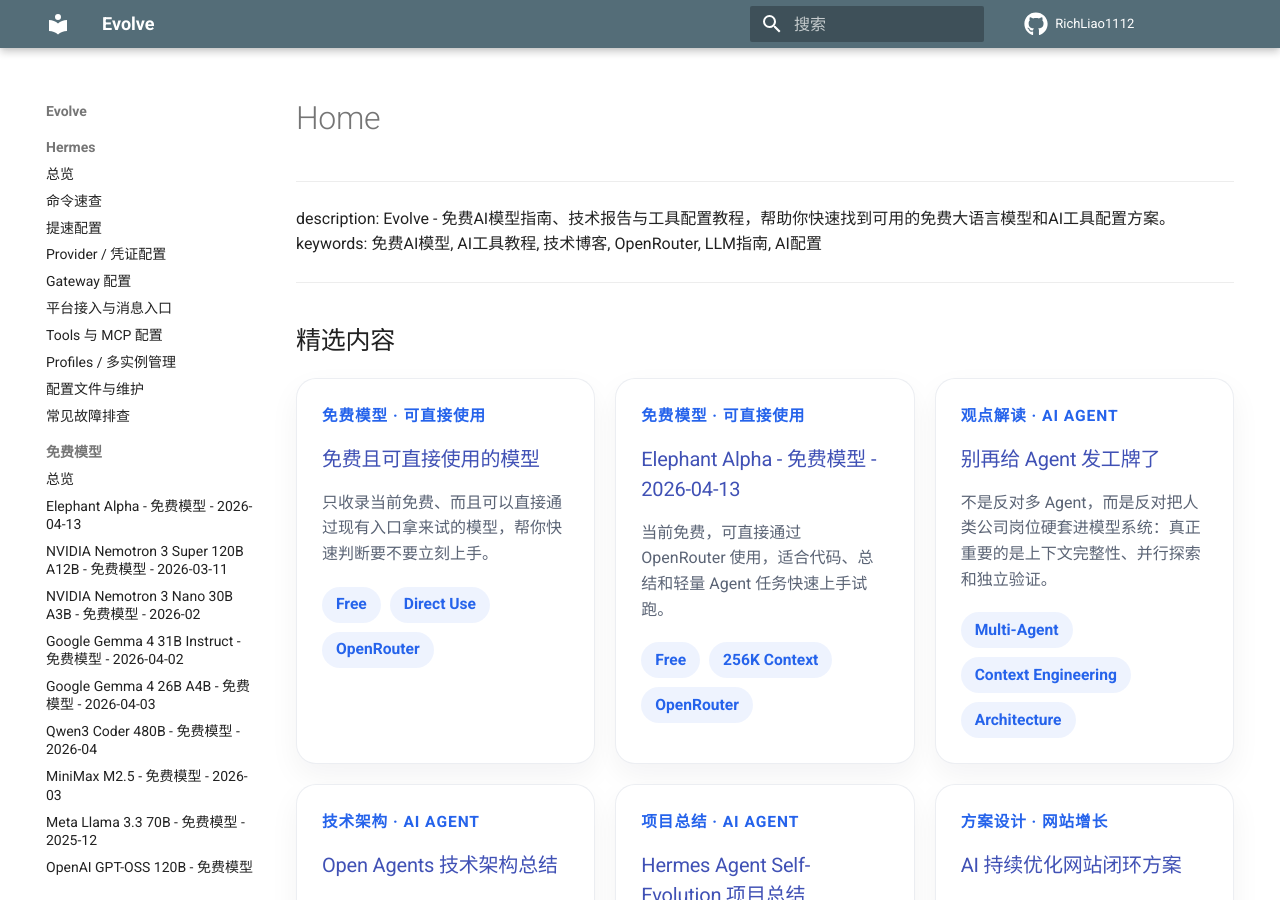
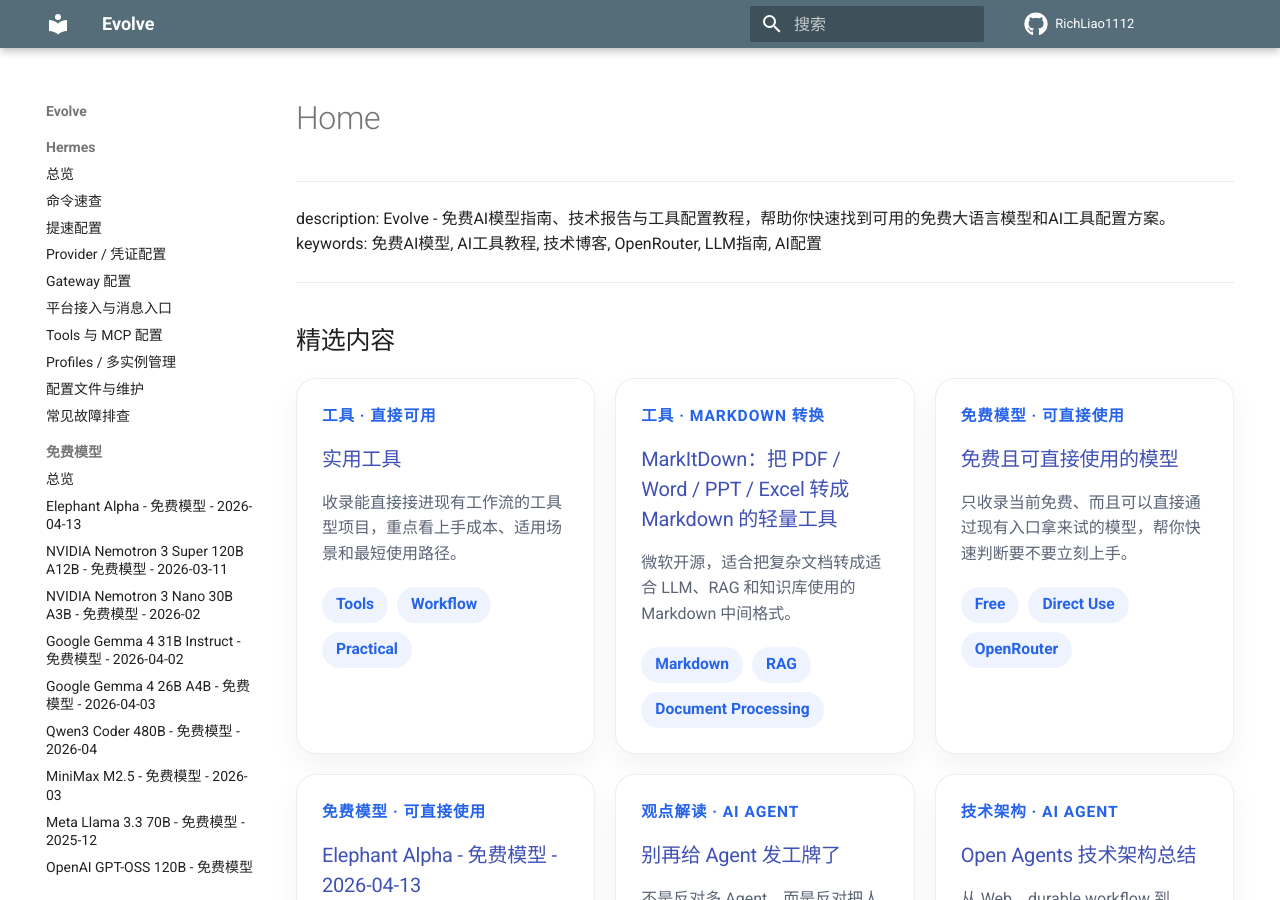
Before and after one commit to RichLiao1112/evolve, an MkDocs documentation site: the page built from docs/index.md, in a window 1280 px wide and 900 px high. Built offline with MkDocs 1.6.1 and Material for MkDocs 9.7.7, drawn with Linux system fonts in a browser that asks for light colours; comment, search, counter and statistics services are not loaded.

Commit message:
docs: add tools section and markitdown guide

```diff
--- a/docs/index.md
+++ b/docs/index.md
@@ -11,6 +11,28 @@
 ## 精选内容 { #featured-content }
 
 <div class="report-grid">
+  <a class="report-card" href="tools/">
+    <div class="report-card__meta">工具 · 直接可用</div>
+    <h3>实用工具</h3>
+    <p>收录能直接接进现有工作流的工具型项目，重点看上手成本、适用场景和最短使用路径。</p>
+    <div class="report-card__tags">
+      <span>Tools</span>
+      <span>Workflow</span>
+      <span>Practical</span>
+    </div>
+  </a>
+
+  <a class="report-card" href="tools/markitdown-guide/">
+    <div class="report-card__meta">工具 · Markdown 转换</div>
+    <h3>MarkItDown：把 PDF / Word / PPT / Excel 转成 Markdown 的轻量工具</h3>
+    <p>微软开源，适合把复杂文档转成适合 LLM、RAG 和知识库使用的 Markdown 中间格式。</p>
+    <div class="report-card__tags">
+      <span>Markdown</span>
+      <span>RAG</span>
+      <span>Document Processing</span>
+    </div>
+  </a>
+
   <a class="report-card" href="free-models/">
     <div class="report-card__meta">免费模型 · 可直接使用</div>
     <h3>免费且可直接使用的模型</h3>
--- a/mkdocs.yml
+++ b/mkdocs.yml
@@ -100,6 +100,9 @@
       - Meta Llama 3.3 70B - 免费模型 - 2025-12: free-models/llama-3.3-70b-instruct-free.md
       - OpenAI GPT-OSS 120B - 免费模型 - 2026-03: free-models/gpt-oss-120b-free.md
       - OpenAI GPT-OSS 20B - 免费模型 - 2026-03: free-models/gpt-oss-20b-free.md
+  - 工具:
+      - 总览: tools/index.md
+      - MarkItDown：把 PDF / Word / PPT / Excel 转成 Markdown 的轻量工具: tools/markitdown-guide.md
   - 报告:
       - 别再给 Agent 发工牌了: reports/multi-agent-virtual-company-fallacy.md
       - Open Agents 技术架构总结: reports/open-agents-architecture-summary.md
```
Also changed, not shown: docs/tools/index.md (added, +29 -0 lines), docs/tools/markitdown-guide.md (added, +280 -0 lines).
